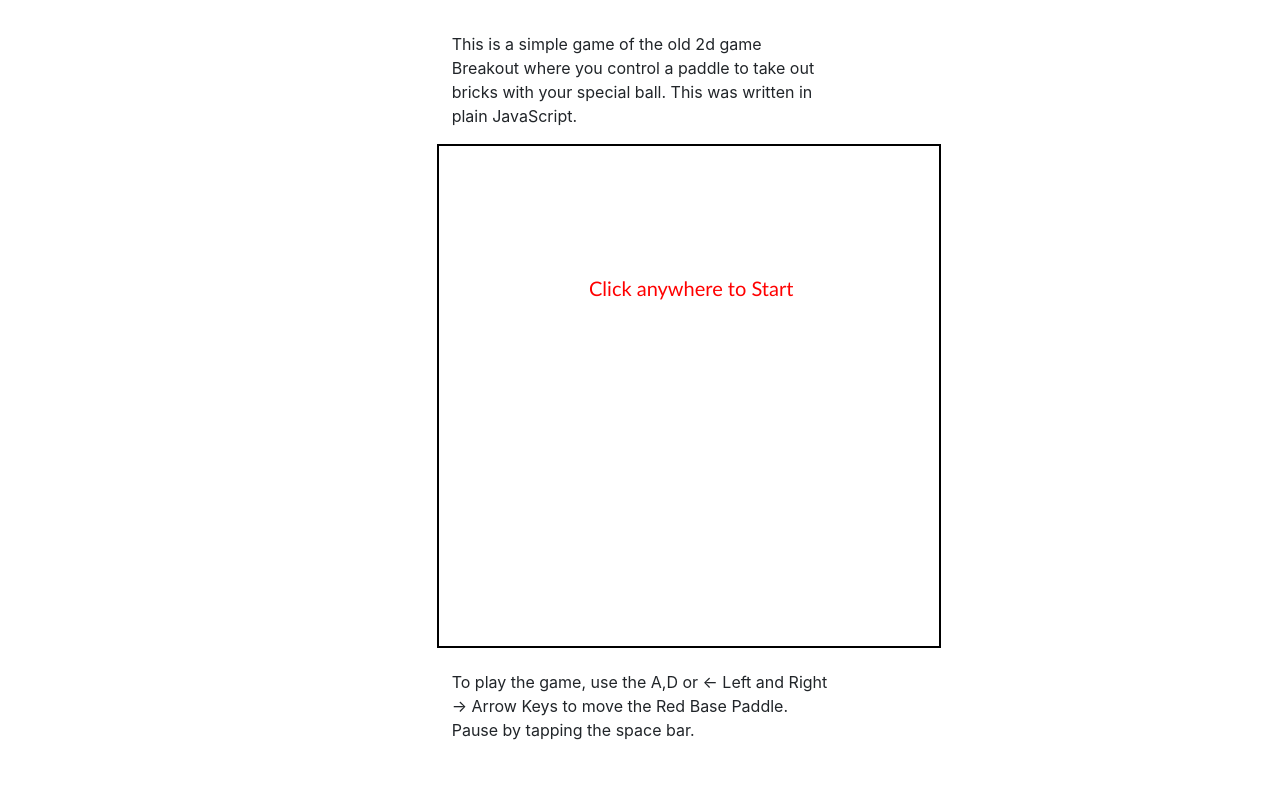
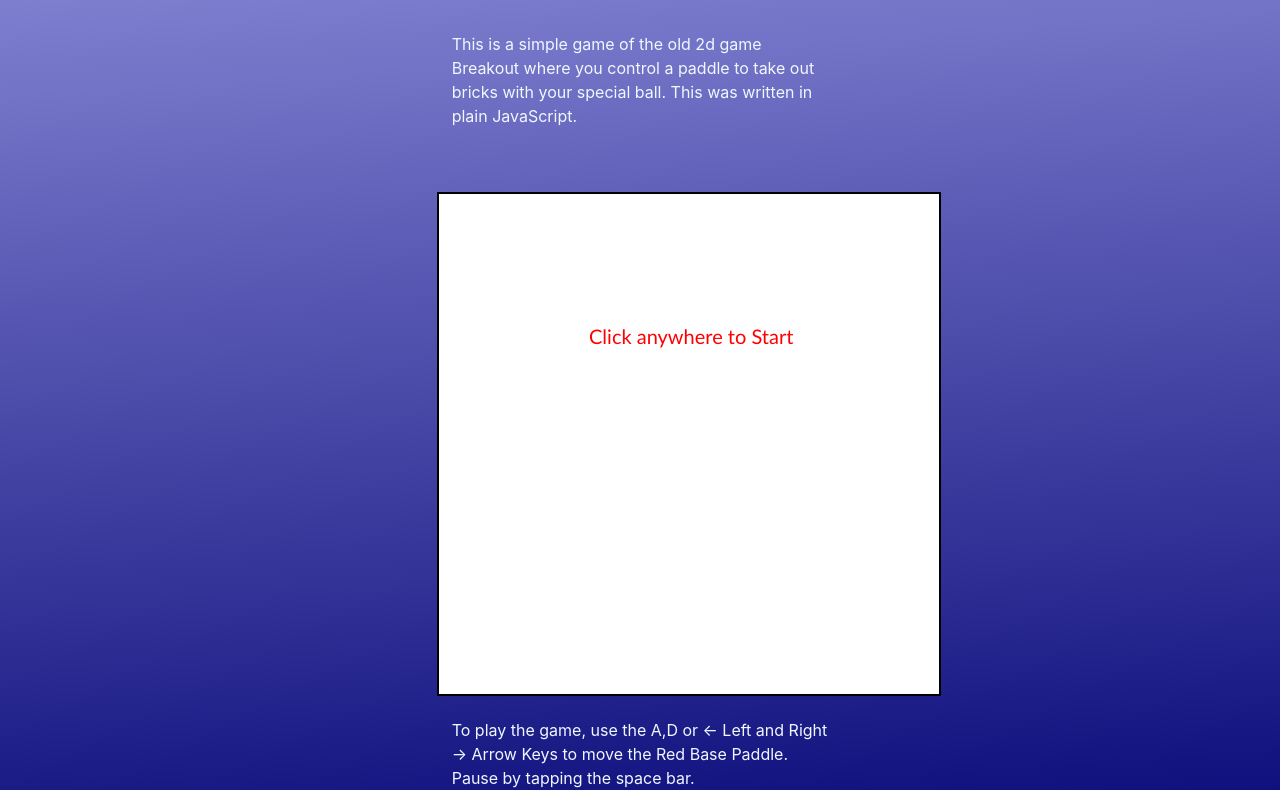
Before and after one commit to agent1red/Breakout-, a plain HTML site: page index.html in a window 1280 px wide. Shown: the part 176-966 px from the top of the page. Drawn offline with nearby package versions, Linux system fonts and the light colour scheme; the site is published under a folder, as on GitHub Pages, so addresses that start at the root find nothing.

Commit message:
updated css file paths
updated css file paths

```diff
--- a/index.html
+++ b/index.html
@@ -5,8 +5,8 @@
     <meta name="viewport" content="width=device-width, initial-scale=1">
     <meta http-equiv="x-ua-compatible" content="ie=edge">
     <title>Breakout Game</title>
-<link rel="stylesheet" href="/css/reboot.css">
-<link rel="stylesheet" href="/css/master.css">
+<link rel="stylesheet" href="css/reboot.css">
+<link rel="stylesheet" href="css/master.css">
 <link rel="stylesheet" href="https://stackpath.bootstrapcdn.com/bootstrap/4.1.1/css/bootstrap.min.css" integrity="sha384-WskhaSGFgHYWDcbwN70/dfYBj47jz9qbsMId/iRN3ewGhXQFZCSftd1LZCfmhktB" crossorigin="anonymous">
 
   </head>
```
